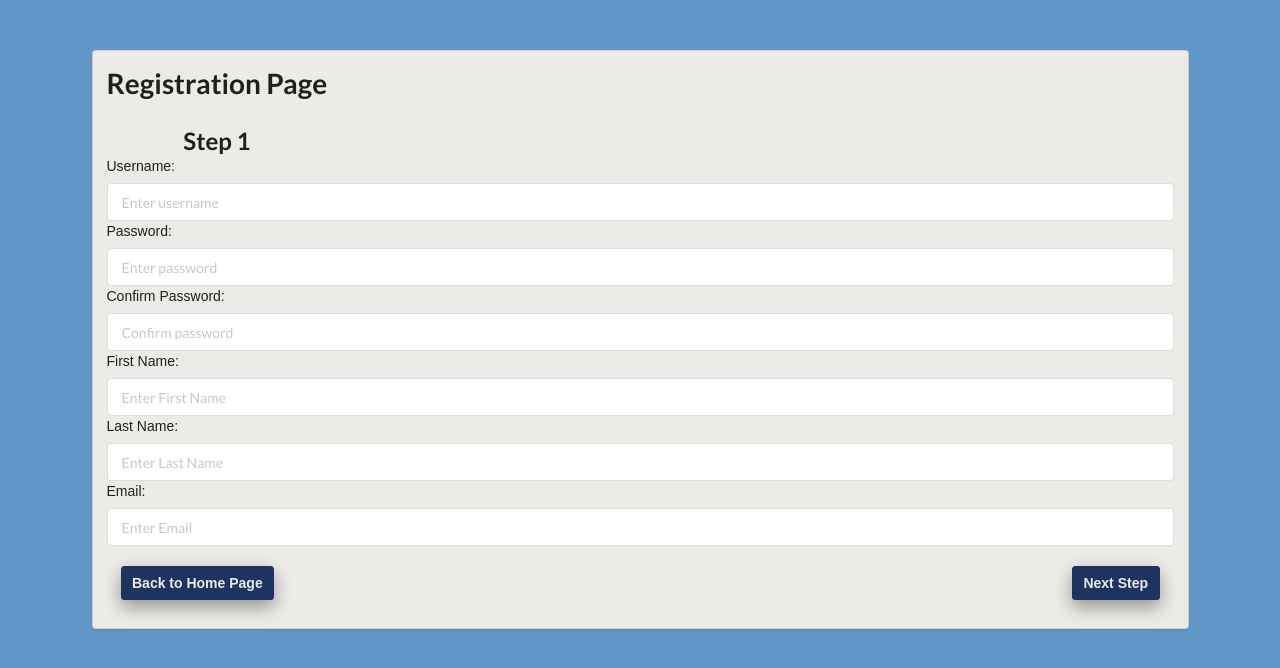
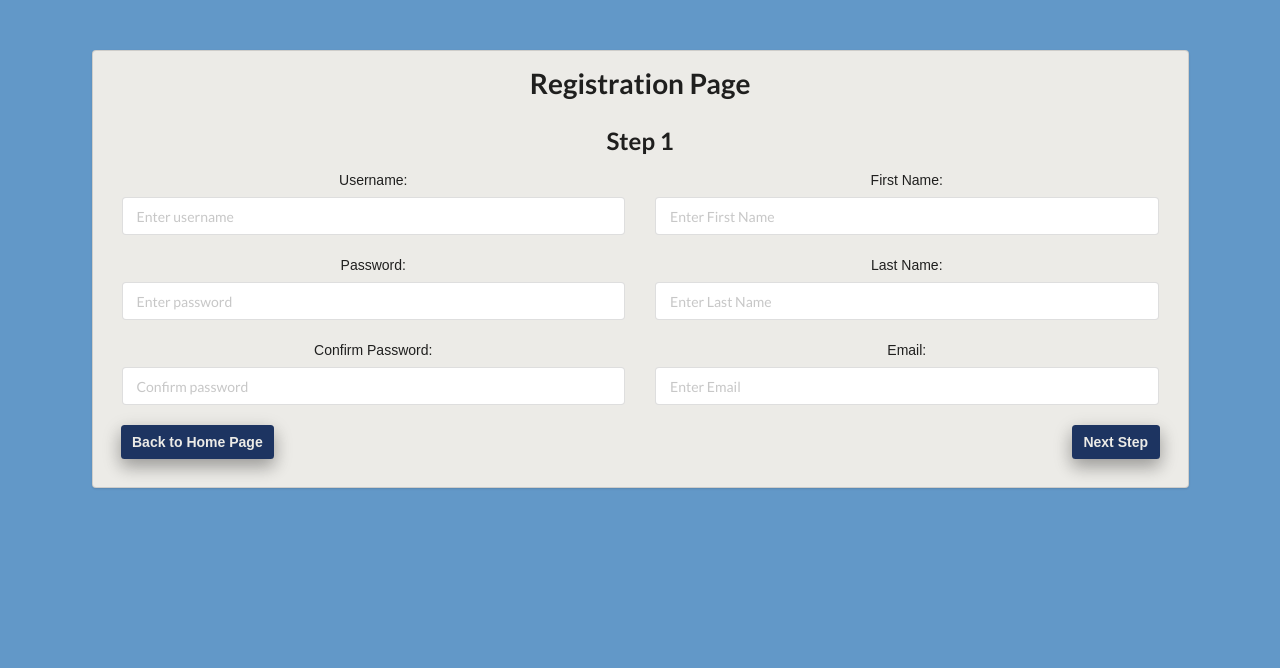
Before and after one commit to g-priime/loginPrototypeV0.0, a React (Create React App) app: page / in a window 1280 px wide. Shown: the top 668 px of the page. Built offline with nearby package versions, Linux system fonts and the light colour scheme.

Commit message:
Update RegisterPage.js

```diff
--- a/src/components/RegisterPage.js
+++ b/src/components/RegisterPage.js
@@ -34,14 +34,12 @@ class Register extends React.Component {
           style={{ backgroundColor: "#ECEBE7 " }}
         >
           <div className="container">
-            <div className="row">
-              <div className="col-med">
             <h1>Registration Page</h1>
 
             <h2>Step 1</h2>
-              </div>
-            </div>
+
             <div className="row">
+              <div className="col-sm">
                 <label>Username:</label>
                 <input
                   className="field b-5"
@@ -51,6 +49,8 @@ class Register extends React.Component {
                   onChange={e => this.setState({ username: e.target.value })}
                 />
                 <br />
+                <br />
+
                 <label>Password:</label>
                 <input
                   type="password"
@@ -60,6 +60,8 @@ class Register extends React.Component {
                   onChange={e => this.setState({ password: e.target.value })}
                 />
                 <br />
+                <br />
+
                 <label>Confirm Password:</label>
                 <input
                   type="password"
@@ -70,7 +72,11 @@ class Register extends React.Component {
                     this.setState({ confirmPassword: e.target.value })
                   } //how to confirm it?
                 />
+              </div>
               <br />
+              <br />
+
+              <div className="col-sm">
                 <label>First Name:</label>
                 <input
                   type="text"
@@ -79,6 +85,8 @@ class Register extends React.Component {
                   onChange={e => this.setState({ fname: e.target.value })}
                 />
                 <br />
+                <br />
+
                 <label>Last Name:</label>
                 <input
                   type="text"
@@ -87,6 +95,8 @@ class Register extends React.Component {
                   onChange={e => this.setState({ lname: e.target.value })}
                 />
                 <br />
+                <br />
+
                 <label>Email:</label>
                 <input
                   type="text"
@@ -94,9 +104,13 @@ class Register extends React.Component {
                   value={this.state.email}
                   onChange={e => this.setState({ email: e.target.value })}
                 />
+                <br />
+                <br />
+
               </div>
             </div>
-          <br />
+          </div>
+
           <div className="d-flex justify-content-between">
             <button
               className="btn ml-3 mb-3"
```
Lines whose indentation alone changed are shown as unchanged.
